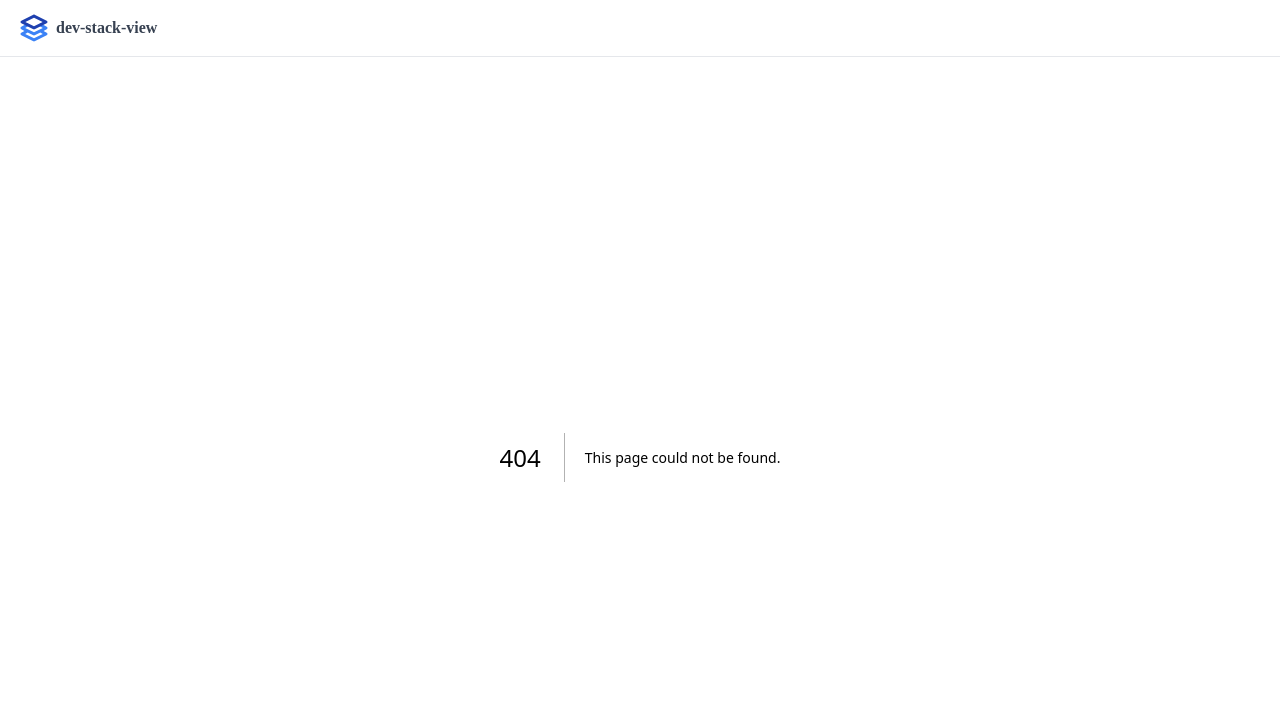
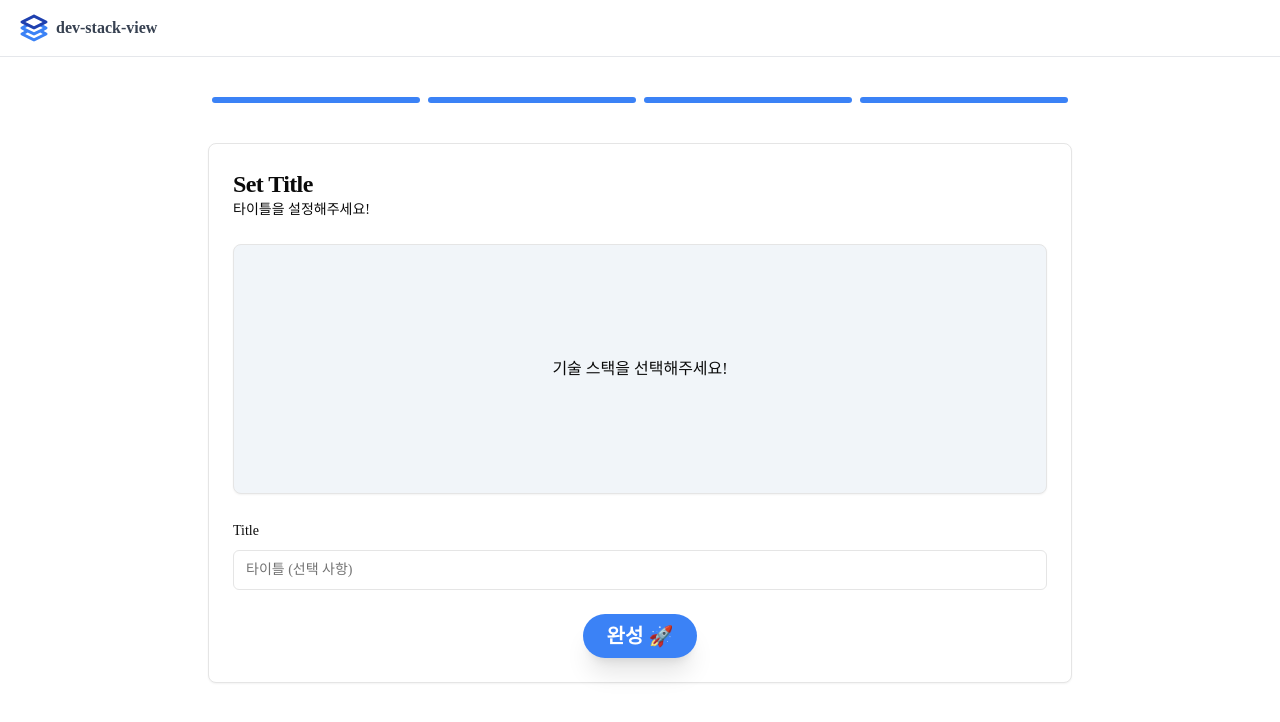
Before and after one commit to aken-you/stack-shot, a Next.js app: page /step/4 in a window 1280 px wide. Before the commit this address had no page. Shown: the top 722 px of the page. Built offline with nearby package versions, Linux system fonts and the light colour scheme.

Commit message:
feat: step4 페이지 완성

```diff
--- /dev/null
+++ b/app/step/4/page.tsx
@@ -0,0 +1,71 @@
+"use client";
+
+import { useEffect, useState } from "react";
+import { Input } from "@/components/ui/input";
+import { Label } from "@/components/ui/label";
+import Preview from "@/components/preview";
+import Link from "next/link";
+import { INIT_ICON_BOX_STYLE } from "@/constants/step";
+import type { IconBoxStyleType } from "@/types/style";
+
+export default function Step4() {
+  const [selectedTechs, setSelectedTechs] = useState<string[]>([]);
+  const [theme, setTheme] = useState<"light" | "dark">("light");
+  const [iconBoxStyle, setIconBoxStyle] =
+    useState<IconBoxStyleType>(INIT_ICON_BOX_STYLE);
+  const [title, setTitle] = useState<string>("");
+
+  useEffect(() => {
+    const savedTechStack = sessionStorage.getItem("techStack");
+
+    if (savedTechStack) {
+      setSelectedTechs(JSON.parse(savedTechStack));
+    }
+
+    const savedTheme = sessionStorage.getItem("theme");
+
+    if (savedTheme) {
+      setTheme(JSON.parse(savedTheme));
+    }
+
+    const savedIconBoxStyle = sessionStorage.getItem("iconBoxStyle");
+
+    if (savedIconBoxStyle) {
+      setIconBoxStyle(JSON.parse(savedIconBoxStyle));
+    }
+  }, []);
+
+  return (
+    <div className="space-y-6">
+      <div>
+        <h1 className="text-2xl font-semibold tracking-tight">Set Title</h1>
+        <p className="text-muted-foreground text-sm">타이틀을 설정해주세요!</p>
+      </div>
+
+      <Preview
+        title={title}
+        iconBoxStyle={iconBoxStyle}
+        techs={selectedTechs}
+        theme={theme}
+      />
+
+      <div className="space-y-2">
+        <Label>Title</Label>
+        <Input
+          value={title}
+          onChange={(e) => setTitle(e.target.value)}
+          placeholder="타이틀 (선택 사항)"
+        />
+      </div>
+
+      <div className="flex justify-center">
+        <Link
+          href="step/1"
+          className="transform rounded-3xl bg-blue-500 px-6 py-2 text-xl font-semibold text-white shadow-xl transition-colors transition-transform hover:scale-110 hover:bg-blue-700 focus:scale-110"
+        >
+          완성 🚀
+        </Link>
+      </div>
+    </div>
+  );
+}
--- a/components/preview.tsx
+++ b/components/preview.tsx
@@ -3,12 +3,14 @@ import Image from "next/image";
 import type { IconBoxStyleType } from "@/types/style";
 
 interface PreviewProps {
+  title?: string;
   iconBoxStyle: IconBoxStyleType;
   techs: string[];
   theme?: "light" | "dark";
 }
 
 export default function Preview({
+  title = "",
   iconBoxStyle,
   techs,
   theme = "light",
@@ -20,8 +22,15 @@ export default function Preview({
       >
         {techs.length > 0 ? (
           <section
-            className={`min-w-[47.75rem] px-12 py-9 ${theme === "dark" ? "bg-neutral-950 text-white" : "bg-white"}`}
+            className={`min-w-[47.75rem] px-12 py-9 ${theme === "dark" ? "bg-neutral-950 text-white" : "bg-white"} flex flex-col items-center gap-6`}
           >
+            {title.length > 0 && (
+              <h1
+                className={`${theme === "dark" ? "text-white" : ""} text-2xl font-extrabold tracking-tight`}
+              >
+                {title}
+              </h1>
+            )}
             <div className="grid grid-cols-6">
               {techs.map((tech) => (
                 <TechItem key={tech} name={tech} iconBoxStyle={iconBoxStyle} />
```
